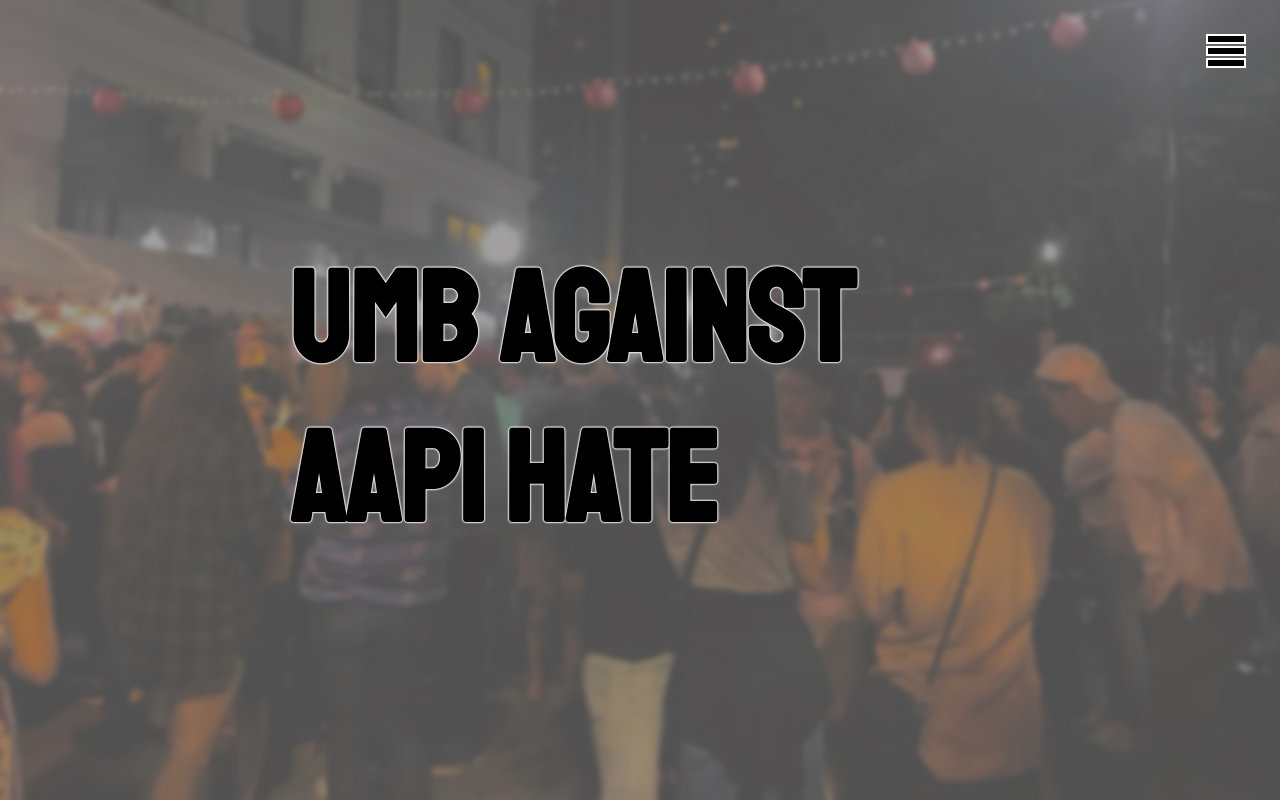
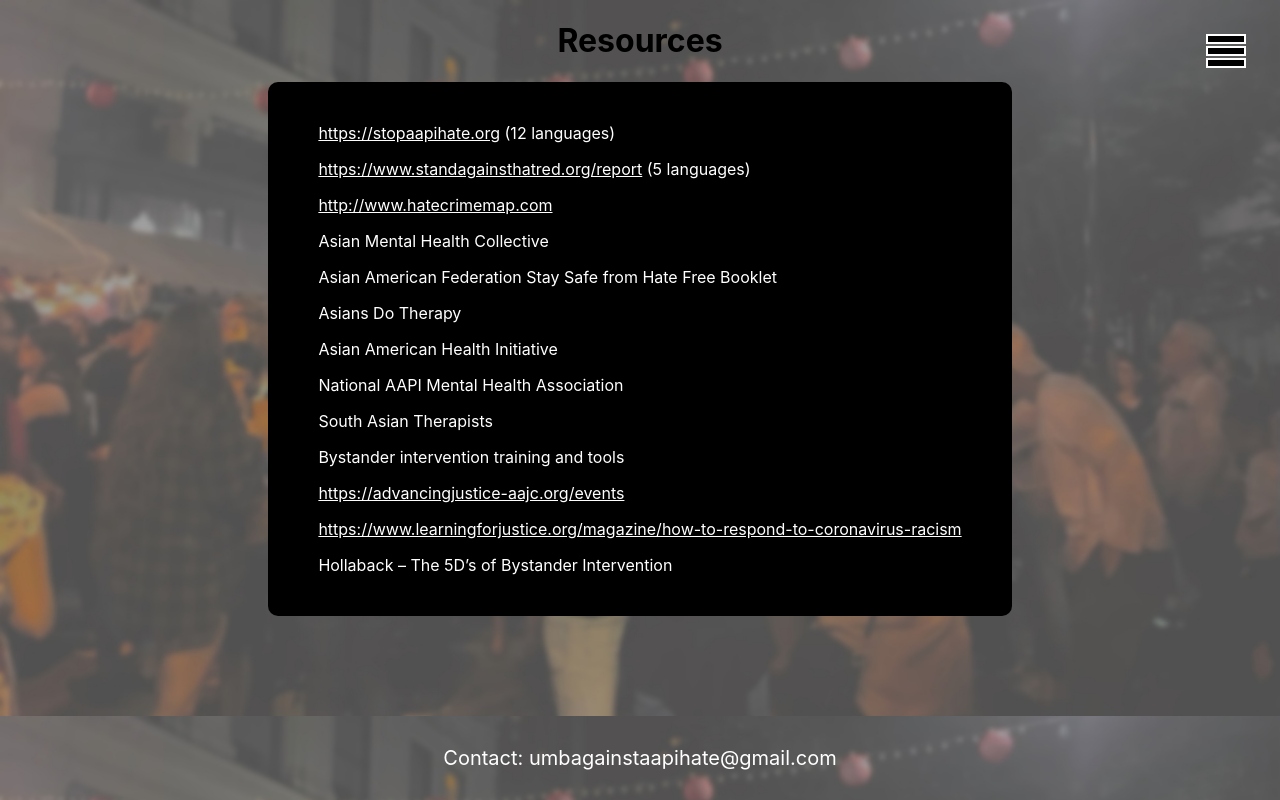
Before and after one commit to umbagainstaapihate/umbagainstaapihate.github.io, a React (Create React App) app: page /#/resources in a window 1280 px wide. Shown: the top 800 px of the page. Built offline with nearby package versions, Linux system fonts and the light colour scheme.

Commit message:
prep for github pages

```diff
--- a/src/App.js
+++ b/src/App.js
@@ -6,6 +6,7 @@
 import { Switch, Route, Link } from 'react-router-dom';
 import Footer from './components/footer';
 import Stories from './pages/stories';
+import Resources from './pages/resources';
 
 function App() {
     return (
@@ -14,6 +15,9 @@
             <Switch>
                 <Route path="/stories">
                     <Stories />
+                </Route>
+                <Route path="/resources">
+                    <Resources />
                 </Route>
                 <Route path="/about">
                     <About />
--- a/src/components/story.js
+++ b/src/components/story.js
@@ -5,7 +5,7 @@
         <div className="story">
             <div className="wrapper">
                 <div className="bolded">{bolded && <h2>{bolded}</h2>}</div>
-                <div className="bolded">{!bolded && <h2>{children}</h2>}</div>
+                <div className="bolded">{!bolded && <h3>{children}</h3>}</div>
                 {bolded && <div className="content">{children}</div>}
             </div>
         </div>
--- a/src/index.js
+++ b/src/index.js
@@ -2,11 +2,11 @@
 import ReactDOM from 'react-dom';
 import './index.css';
 import App from './App';
-import { BrowserRouter as Router } from 'react-router-dom';
+import { HashRouter as Router } from 'react-router-dom';
 
 ReactDOM.render(
     <React.StrictMode>
-        <Router>
+        <Router basename={process.env.PUBLIC_URL}>
             <App />
         </Router>
     </React.StrictMode>,
--- a/src/pages/about.js
+++ b/src/pages/about.js
@@ -16,11 +16,10 @@
                     </div>
                 </div>
                 <p>
-                    Theresa Yu and Boyan Xia are fourth year medical students at the University of Maryland School of Medicine who are passionate about
-                    highlighting the struggles facing the AAPI medical community. Our hope is that by documenting the experiences of UMB students and faculty,
-                    we can shed light on racism, xenophobia, and intolerance towards the AAPI community that still exists in our society today. In doing so, we
-                    aim to open dialogues to develop action plans to address these biases in our communities. Theresa Yu is an aspiring radiologist. Boyan Xia
-                    is an aspiring internist.
+                    We are fourth year medical students at the University of Maryland School of Medicine who are passionate about highlighting the struggles
+                    facing the AAPI medical community. Our hope is that by documenting the experiences of UMB students and faculty, we can shed light on racism,
+                    xenophobia, and intolerance towards the AAPI community that still exists in our society today. In doing so, we aim to open dialogues to
+                    develop action plans to address these biases in our communities. Theresa Yu is an aspiring radiologist. Boyan Xia is an aspiring internist.
                 </p>
             </div>
         </div>
--- /dev/null
+++ b/src/pages/resources.css
@@ -0,0 +1,20 @@
+.resources {
+    background-image: url('../background.jpg');
+    background-size: cover;
+    display: flex;
+    flex-direction: column;
+    align-items: center;
+    padding-bottom: 100px;
+}
+
+.resources .content {
+    background: black;
+    color: white;
+    max-width: 700px;
+    border-radius: 10px;
+    padding: 25px 50px;
+}
+
+.resources .content a {
+    color: white;
+}
--- /dev/null
+++ b/src/pages/resources.js
@@ -0,0 +1,38 @@
+import './resources.css';
+
+const Resources = () => {
+    return (
+        <div className="resources">
+            <h1>Resources</h1>
+            <div className="content">
+                <p>
+                    <a href="https://stopaapihate.org/">https://stopaapihate.org</a> (12 languages)
+                </p>
+                <p>
+                    <a href="https://www.standagainsthatred.org/report">https://www.standagainsthatred.org/report</a> (5 languages)
+                </p>
+                <p>
+                    <a href="http://www.hatecrimemap.com/">http://www.hatecrimemap.com</a>
+                </p>
+                <p>Asian Mental Health Collective</p>
+                <p>Asian American Federation Stay Safe from Hate Free Booklet</p>
+                <p>Asians Do Therapy</p>
+                <p>Asian American Health Initiative</p>
+                <p>National AAPI Mental Health Association</p>
+                <p>South Asian Therapists</p>
+                <p>Bystander intervention training and tools</p>
+                <p>
+                    <a href="https://advancingjustice-aajc.org/events">https://advancingjustice-aajc.org/events</a>
+                </p>
+                <p>
+                    <a href="https://www.learningforjustice.org/magazine/how-to-respond-to-coronavirus-racism">
+                        https://www.learningforjustice.org/magazine/how-to-respond-to-coronavirus-racism
+                    </a>
+                </p>
+                <p>Hollaback – The 5D’s of Bystander Intervention</p>
+            </div>
+        </div>
+    );
+};
+
+export default Resources;
```
Also changed, not shown: package.json (+7 -1 lines), 1 other file (tests, documents, lock files or other folders).
